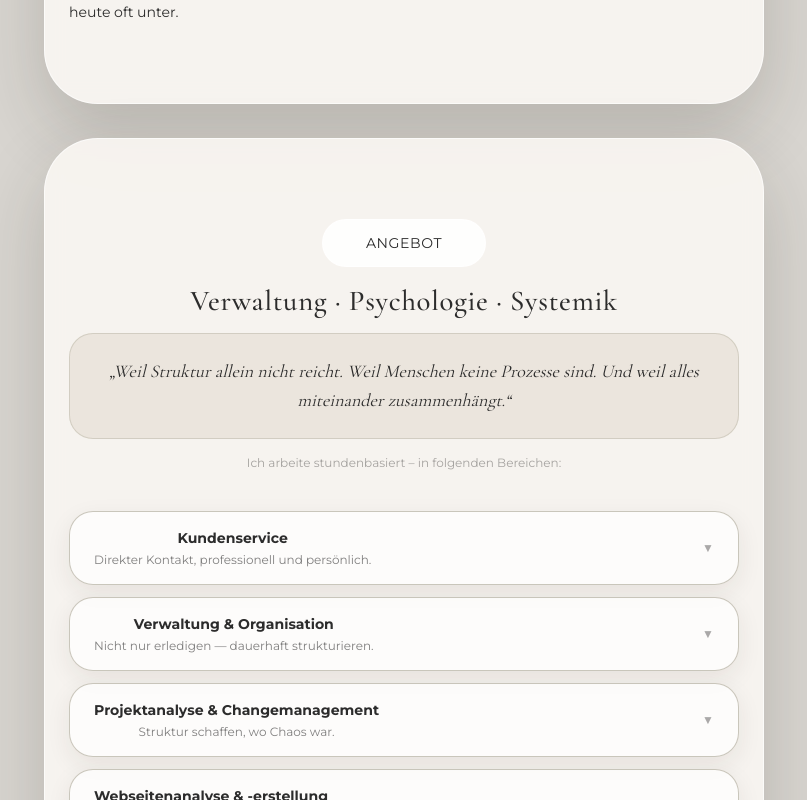
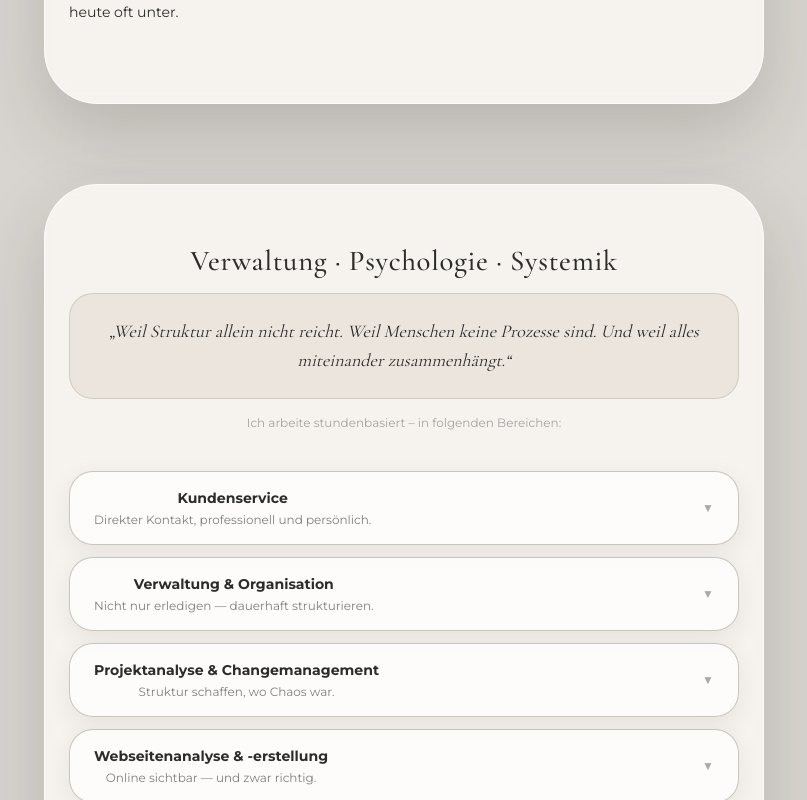
Before and after one commit to StefaniaMaDolak/stefania-dolak-charactercard, a Next.js app: page / in a window 1280 px wide. Shown: the part 1940-2740 px from the top of the page, without its empty margins (236-1043 px from the left). Built offline with nearby package versions, Linux system fonts and the light colour scheme.

Commit message:
fix: align remaining section labels above cards

```diff
--- a/src/app/globals.css
+++ b/src/app/globals.css
@@ -293,7 +293,7 @@ a:focus-visible {
 .ccq-section-card {
   position: relative;
   width: min(100% - 28px, 720px);
-  margin: 0 auto 34px;
+  margin: 0 auto 80px;
   border: 1px solid rgba(255, 255, 255, 0.62);
   border-radius: 54px;
   background: rgba(250, 247, 242, 0.9) !important;
@@ -329,15 +329,15 @@ a:focus-visible {
   opacity: 1 !important;
 }
 
-#profil {
+:is(#profil, #angebot, #arbeit, #charakter, #spezial, #kontakt) {
   padding-top: 60px !important;
 }
 
-#profil > div {
+:is(#profil, #angebot, #arbeit, #charakter, #spezial, #kontakt) > div {
   position: static;
 }
 
-#profil .ccq-section-label {
+:is(#profil, #angebot, #arbeit, #charakter, #spezial, #kontakt) .ccq-section-label {
   position: absolute;
   top: -52px;
   left: 50%;
@@ -345,8 +345,12 @@ a:focus-visible {
   transform: translateX(-50%);
 }
 
-#profil .ccq-section-label + h2 {
+:is(#profil, #angebot, #arbeit, #charakter, #spezial, #kontakt) .ccq-section-label + h2 {
   margin-top: 0 !important;
+}
+
+#kontakt {
+  margin-bottom: 34px;
 }
 
 .ccq-section-card h2 {
@@ -526,17 +530,21 @@ a:focus-visible {
 
   .ccq-section-card {
     width: calc(100% - 24px);
-    margin-bottom: 40px;
+    margin-bottom: 76px;
     padding: 80px 22px 58px !important;
     border-radius: 42px;
   }
 
-  #profil {
+  :is(#profil, #angebot, #arbeit, #charakter, #spezial, #kontakt) {
     padding-top: 54px !important;
   }
 
-  #profil .ccq-section-label {
+  :is(#profil, #angebot, #arbeit, #charakter, #spezial, #kontakt) .ccq-section-label {
     top: -48px;
+  }
+
+  #kontakt {
+    margin-bottom: 40px;
   }
 
   .ccq-section-label {
```
